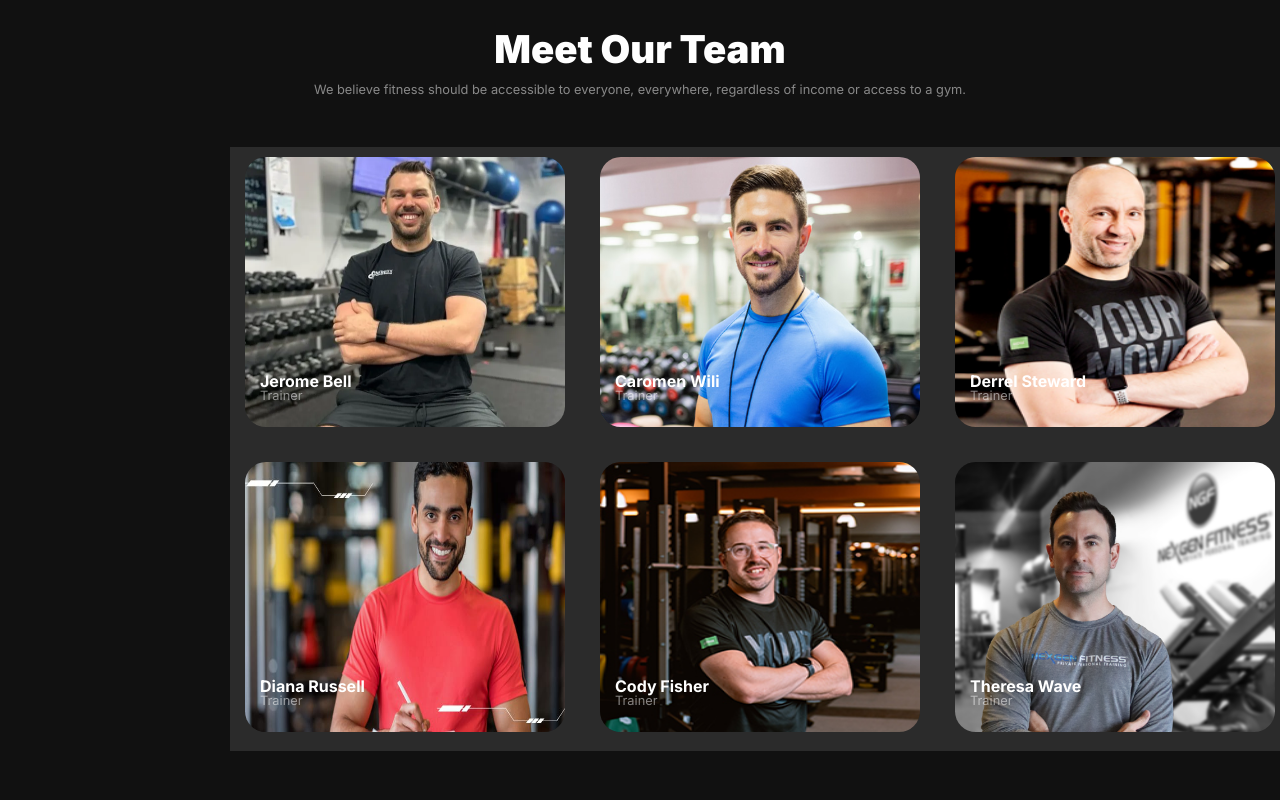
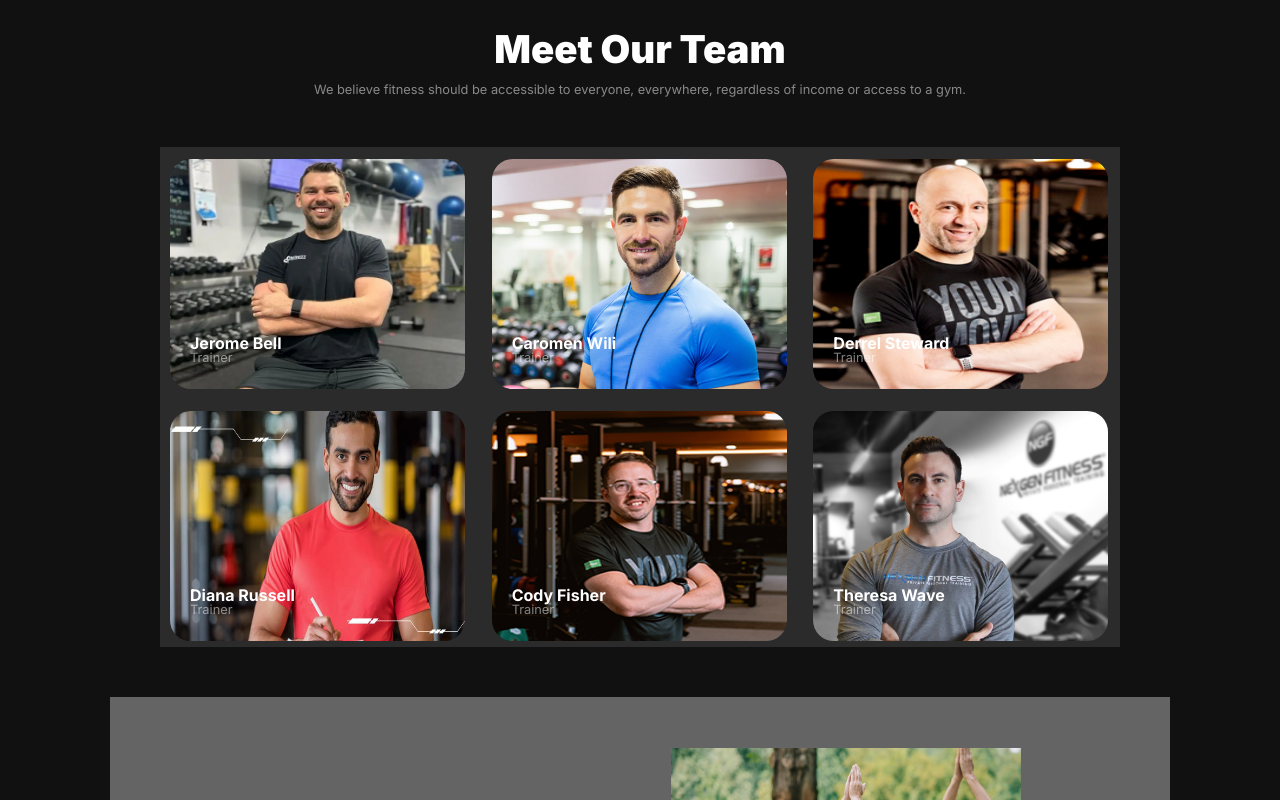
Before and after one commit to Suchana038/B10A2, a plain HTML site: page index.html in a window 1280 px wide. Shown: the part 2000-2800 px from the top of the page. Drawn offline with Linux system fonts and the light colour scheme; a web font is replaced by a local one.

Commit message:
first commit

```diff
--- a/index.html
+++ b/index.html
@@ -68,22 +68,22 @@
              <div class="img-card">
                 <img src="./images/image 3.png" alt="">
                 <h3>Movement</h3>
-                <p>Exercising regularly has <br>many benefits for<br> your body and brain.</p>
+                <p>Exercising regularly has many benefits for your body and brain.</p>
             </div>
             <div class="img-card">
                 <img src="./images/image 2.png" alt="">
                 <h3>Time</h3>
-                <p>Exercising regularly has<br> many benefits for<br> your body and brain.</p>
+                <p>Exercising regularly has many benefits for your body and brain.</p>
             </div>
              <div class="img-card">
                 <img src="./images/image 4.png" alt="">
                 <h3>Practice</h3>
-                <p>Exercising regularly has <br>many benefits for <br>your body and brain.</p>
+                <p>Exercising regularly has many benefits for your body and brain.</p>
             </div>
              <div class="img-card">
                 <img src="./images/image 5.png" alt="">
                 <h3>Weight Lose</h3>
-                <p>Exercising regularly has<br> many benefits for <br>your body and brain.</p>
+                <p>Exercising regularly has many benefits for your body and brain.</p>
             </div>
         </div>
     </section>
@@ -167,33 +167,33 @@
 
            <div class="trainer-container">
             <div class="trainer">
-                <img src="./images/trainer1.png">
+                <img src="./images/trainer1.png" class="trai-img">
                 <h5 class="train-head"> Jerome Bell</h5>
                 <p class="train-para">Trainer</p>
             </div>
             <div class="trainer">
-                <img src="./images/trainer2.png">
+                <img src="./images/trainer2.png" class="trai-img">
                 <h5 class="train-head">Caromen Wili</h5>
                 <p class="train-para">Trainer</p>
             </div>
             <div class="trainer">
-                <img src="./images/trainer3.png">
+                <img src="./images/trainer3.png" class="trai-img">
                 <h5 class="train-head">Derrel Steward</h5>
                 <p class="train-para">Trainer</p>
             </div>
                 <div class="trainer">
-                    <img src="./images/trainer4.png">
+                    <img src="./images/trainer4.png" class="trai-img">
                     <h5 class="train-head">Diana Russell</h5>
                     <p class="train-para">Trainer</p>
                     </div>
 
                 <div class="trainer">
-                    <img src="./images/trainer5.png">
+                    <img src="./images/trainer5.png" class="trai-img">
                     <h5 class="train-head">Cody Fisher</h5>
                     <p class="train-para">Trainer</p>
                     </div>
                 <div class="trainer">
-                    <img src="./images/trainer6.png">
+                    <img src="./images/trainer6.png" class="trai-img">
                     <h5 class="train-head">Theresa Wave</h5>
                     <p class="train-para">Trainer</p>
                 </div>
--- a/style.css
+++ b/style.css
@@ -170,7 +170,7 @@ padding-left: 6rem;
       justify-content: space-around;
        width: 60%;
       height: 715px;
-        margin-left: 250px;
+        margin-left: 190px;
         margin-top: 40px;
      }
      .img-card{
@@ -258,12 +258,13 @@ padding-left: 6rem;
       display: flex;
       gap: 130px;
       margin-top: 60px;
-       width: 100%;
+       width:100%;
       background-color:#2b2b2b;
      }
      .bmi-table{
-      margin-left: 190px;
+      margin-left: 170px;
       margin-top: 40px;
+
      }
      .bmi-heading{
       font-size: 1rem;
@@ -297,6 +298,8 @@ padding-left: 6rem;
      }
      .bmi-cal{
        margin-top: 40px;
+       width: 50%;
+       margin-right: 50px;
 
      }
      .bmi-cal h2 {
@@ -375,20 +378,25 @@ margin-bottom: 25px;
          display: grid;
       grid-template-columns: repeat(3,1fr);
       gap: 5px;
-      width: 1060px;
-      height: 604px;
-       margin-left:230px;
-       background-color: #2b2b2b;
+      justify-content: center;
+      align-items: center;
+      margin: 0 auto;
+      width: 960px;
+      height: 500px;
+      background-color: #2b2b2b;
     }
     .trainer img{
       position: relative;
-      width: 320px;
-      height: 270px;
+      width: 295px;
+      height: 230px;
       border-radius: 1.3rem;
-      margin-left: 15px;
-      margin-top: 10px;
+        margin-left: 10px;
+      margin-top:10px;
+      /* margin-bottom: 20px; */
+      align-items: center;
       background: rgba(0, 0, 0, 0.2);
     }
+
     .train-head ,.train-para{
       position: absolute;
       margin-top: -60px;
@@ -496,8 +504,8 @@ margin-bottom: 25px;
      }
      .horizon{
         border: 1px solid rgba(255, 255, 255, 0.1);
-        width: 750px;
-        margin-left: 350px;
+        width: 50%;
+        margin-left: 290px;
         margin-top: -30px;
         margin-bottom: 25px;
      }
@@ -509,6 +517,7 @@ margin-bottom: 25px;
       margin-bottom: 40px;
      }
    /* Footer Section End */
+
 
 
 
```
